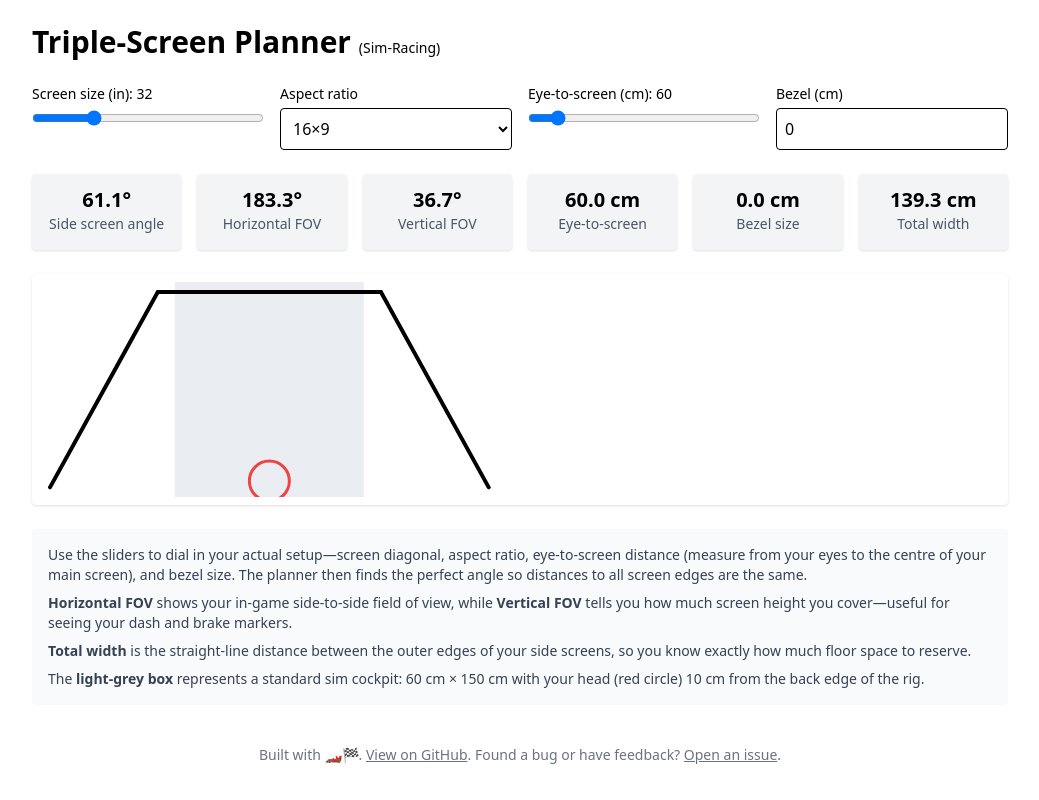
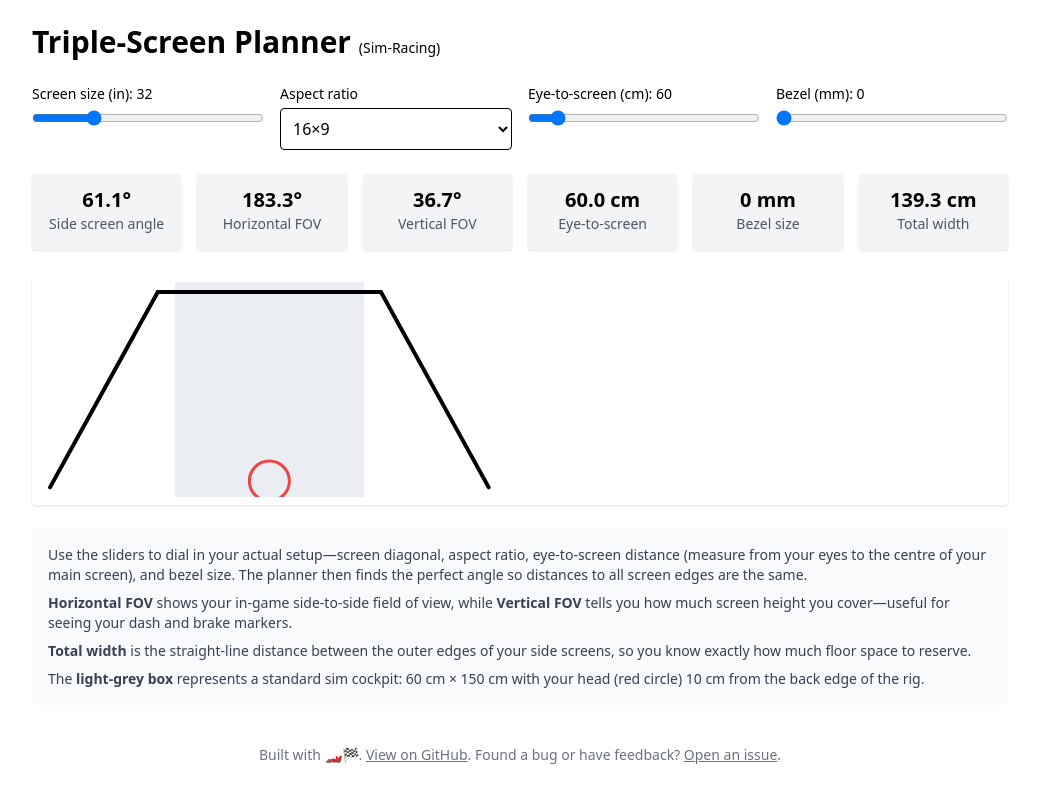
Before and after one commit to anzax/simrig-screen-planner, a React (Vite) app: page / in a window 1280 px wide. Shown: the whole page, without its empty margins (120-1159 px from the left). Built offline with nearby package versions, Linux system fonts and the light colour scheme.

Commit message:
Convert bezel input from centimeters to millimeters
Updated the bezel-related state and calculations to use millimeters instead of centimeters for increased precision. Adjusted associated logic, labels, and UI elements accordingly to ensure consistent functionality and accurate results.

```diff
--- a/src/App.jsx
+++ b/src/App.jsx
@@ -9,7 +9,7 @@ export default function App() {
   const [diagIn, setDiagIn]   = useState(32);
   const [ratio,  setRatio]    = useState("16:9");
   const [distCm, setDistCm]   = useState(60);
-  const [bezelCm,setBezelCm]  = useState(0);
+  const [bezelMm,setBezelMm]  = useState(0);
 
   /* ---------- Helpers ---------- */
   const cm2in = cm => cm / 2.54;
@@ -23,7 +23,7 @@ export default function App() {
   /* ---------- Geometry ---------- */
   const data = useMemo(() => {
     const d      = cm2in(distCm);
-    const bezel  = cm2in(bezelCm);
+    const bezel  = cm2in(bezelMm / 10);
     const ar     = ratio === "16:9" ? { w: 16, h: 9 } : { w: 21, h: 9 };
     const diagFac= Math.hypot(ar.w, ar.h);
     const W      = diagIn * (ar.w / diagFac);
@@ -37,9 +37,9 @@ export default function App() {
     const u_y    = 2 * (y_c + d);
     const sideAngleDeg = Math.abs(Math.atan2(u_y, u_x)) * 180 / Math.PI;
 
-    // horizontal FOV (fixed)
+    // horizontal FOV (including bezels)
     const hFOVrad = 2 * Math.atan((W / 2) / d);
-    const hFOVdeg = hFOVrad * 180 / Math.PI * 3;
+    const hFOVdeg = (hFOVrad * 180 / Math.PI * 3) + (2 * Math.atan(bezel / d) * 180 / Math.PI * 2);
 
     // vertical FOV
     const vFOVdeg = 2 * Math.atan((H / 2) / d) * 180 / Math.PI;
@@ -53,10 +53,10 @@ export default function App() {
     const totalWidthCm = in2cm(totalWidthIn);
 
     return { sideAngleDeg, hFOVdeg, vFOVdeg,
-      cm: { distance: distCm, bezel: bezelCm, totalWidth: totalWidthCm },
+      cm: { distance: distCm, bezel: bezelMm, totalWidth: totalWidthCm },
       geom: { pivotL, pivotR, uL, uR }
     };
-  }, [diagIn, ratio, distCm, bezelCm]);
+  }, [diagIn, ratio, distCm, bezelMm]);
 
   /* ---------- SVG layout ---------- */
   const view = useMemo(() => {
@@ -104,7 +104,7 @@ export default function App() {
           </select>
         </div>
         <Slider label={`Eye‑to‑screen (cm): ${distCm}`} min={50} max={150} val={distCm} setVal={setDistCm}/>
-        <Input label="Bezel (cm)" value={bezelCm} setValue={setBezelCm}/>
+        <Slider label={`Bezel (mm): ${bezelMm}`} min={0} max={50} val={bezelMm} setVal={setBezelMm}/>
       </div>
 
       <div className="grid sm:grid-cols-6 gap-4 text-center">
@@ -112,7 +112,7 @@ export default function App() {
         <Card v={`${data.hFOVdeg.toFixed(1)}°`} l="Horizontal FOV"/>
         <Card v={`${data.vFOVdeg.toFixed(1)}°`} l="Vertical FOV"/>
         <Card v={`${data.cm.distance.toFixed(1)} cm`} l="Eye‑to‑screen"/>
-        <Card v={`${data.cm.bezel.toFixed(1)} cm`} l="Bezel size"/>
+        <Card v={`${Math.round(data.cm.bezel)} mm`} l="Bezel size"/>
         <Card v={`${data.cm.totalWidth.toFixed(1)} cm`} l="Total width"/>
       </div>
 
```
